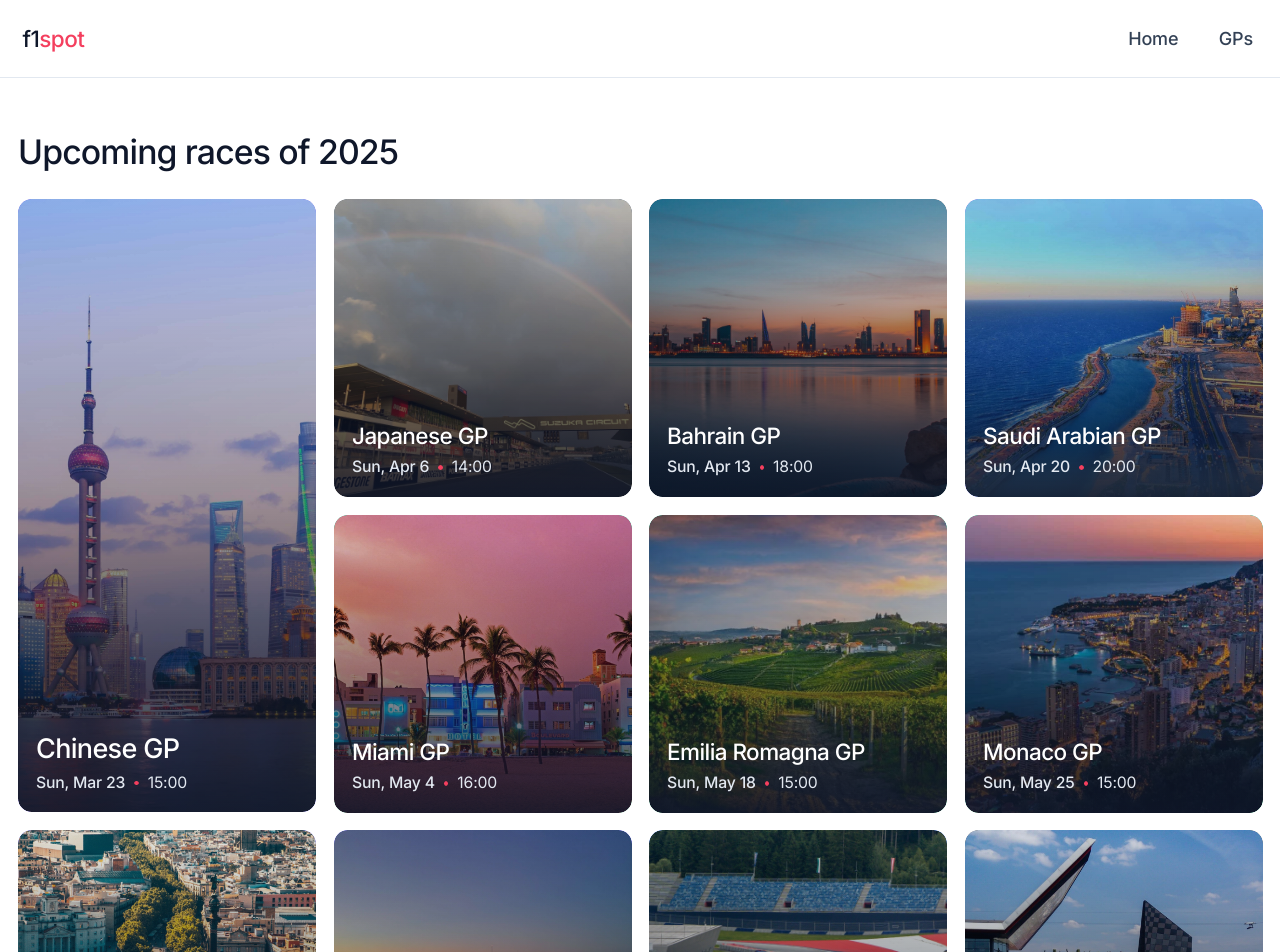
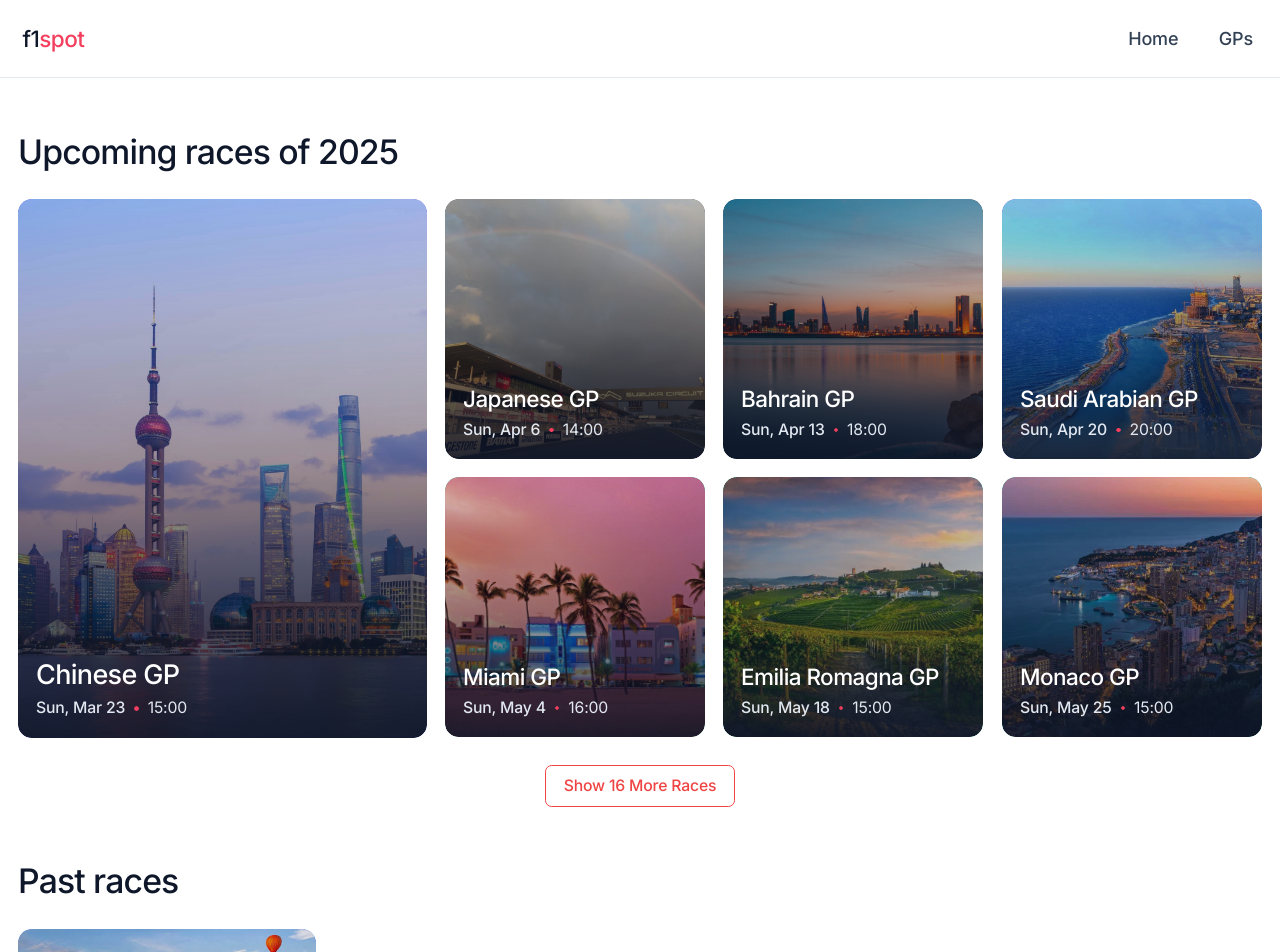
Before and after one commit to enumcase/f1spot, a Next.js app: page / in a window 1280 px wide. Shown: the top 952 px of the page. Built offline with nearby package versions, Linux system fonts and the light colour scheme.

Commit message:
show more button & better layout

```diff
--- a/src/components/RaceGrid.tsx
+++ b/src/components/RaceGrid.tsx
@@ -1,6 +1,6 @@
 'use client';
 
-import { useMemo } from 'react';
+import { useMemo, useState } from 'react';
 import RaceCard from '@/components/RaceCard';
 import { Race } from '@/lib/data/races';
 
@@ -11,6 +11,8 @@ interface RaceGridProps {
 }
 
 export default function RaceGrid({ title, races, showFeatured = false }: RaceGridProps) {
+  const [showAllRaces, setShowAllRaces] = useState(false);
+
   if (!races.length) return null;
 
   // Memoize the featured race and regular races to avoid recalculating on every render
@@ -46,10 +48,10 @@ export default function RaceGrid({ title, races, showFeatured = false }: RaceGri
 
       {showFeatured && featuredRace ? (
         <div>
-          {/* All races in a unified grid */}
-          <div className="grid grid-cols-1 sm:grid-cols-2 md:grid-cols-3 lg:grid-cols-4 gap-4 grid-flow-dense">
-            {/* Featured race spanning 2 rows */}
-            <div className="row-span-2 h-full">
+          {/* Large screens: Side by side layout */}
+          <div className="hidden lg:flex lg:flex-row lg:gap-4 lg:mb-4">
+            {/* Featured race (MUR) - left side */}
+            <div className="lg:w-1/3">
               <RaceCard
                 race={featuredRace}
                 isLarge={true}
@@ -57,7 +59,9 @@ export default function RaceGrid({ title, races, showFeatured = false }: RaceGri
               />
             </div>
 
-            {/* Regular races */}
+            {/* Regular races - right side */}
+            <div className="lg:w-2/3">
+              <div className="grid grid-cols-2 xl:grid-cols-3 gap-4 h-full">
                 {regularRaces.map((race) => (
                   <div key={race.id}>
                     <RaceCard
@@ -65,8 +69,49 @@ export default function RaceGrid({ title, races, showFeatured = false }: RaceGri
                     />
                   </div>
                 ))}
+              </div>
+            </div>
+          </div>
 
-            {/* Remaining races */}
+          {/* Small/Medium screens: Stacked layout */}
+          <div className="lg:hidden space-y-4">
+            {/* Featured race (MUR) - top, larger/squarish */}
+            <div className="w-full">
+              <RaceCard
+                race={featuredRace}
+                isLarge={true}
+                isFullHeight={false}
+              />
+            </div>
+
+            {/* Regular races - below MUR */}
+            <div className="grid grid-cols-1 sm:grid-cols-2 md:grid-cols-3 gap-4">
+              {regularRaces.map((race) => (
+                <div key={race.id}>
+                  <RaceCard
+                    race={race}
+                  />
+                </div>
+              ))}
+            </div>
+          </div>
+
+          {/* Show More button if there are remaining races */}
+          {remainingRaces.length > 0 && (
+            <div className="flex justify-center mt-6 mb-2">
+              <button
+                onClick={() => setShowAllRaces(!showAllRaces)}
+                className="px-4 py-2 bg-transparent border border-red-500 hover:bg-red-500 hover:text-white focus:outline-none dark:border-red-400 dark:hover:bg-red-500 rounded-md transition-colors text-sm font-medium text-red-500 dark:text-red-400"
+                aria-expanded={showAllRaces}
+              >
+                {showAllRaces ? 'Show Less' : `Show ${remainingRaces.length} More Race${remainingRaces.length > 1 ? 's' : ''}`}
+              </button>
+            </div>
+          )}
+
+          {/* Remaining races (conditionally rendered) */}
+          {showAllRaces && remainingRaces.length > 0 && (
+            <div className="grid grid-cols-1 sm:grid-cols-2 md:grid-cols-3 lg:grid-cols-4 gap-4 mt-4">
               {remainingRaces.map((race) => (
                 <div key={race.id}>
                   <RaceCard
@@ -75,6 +120,7 @@ export default function RaceGrid({ title, races, showFeatured = false }: RaceGri
                 </div>
               ))}
             </div>
+          )}
         </div>
       ) : (
         // Standard grid layout for past races
```
Also changed, not shown: public/images/circuits/abu_dhabi.jpg (renamed from public/images/circuits/abu-dhabi.jpg). Lines whose indentation alone changed are shown as unchanged.
